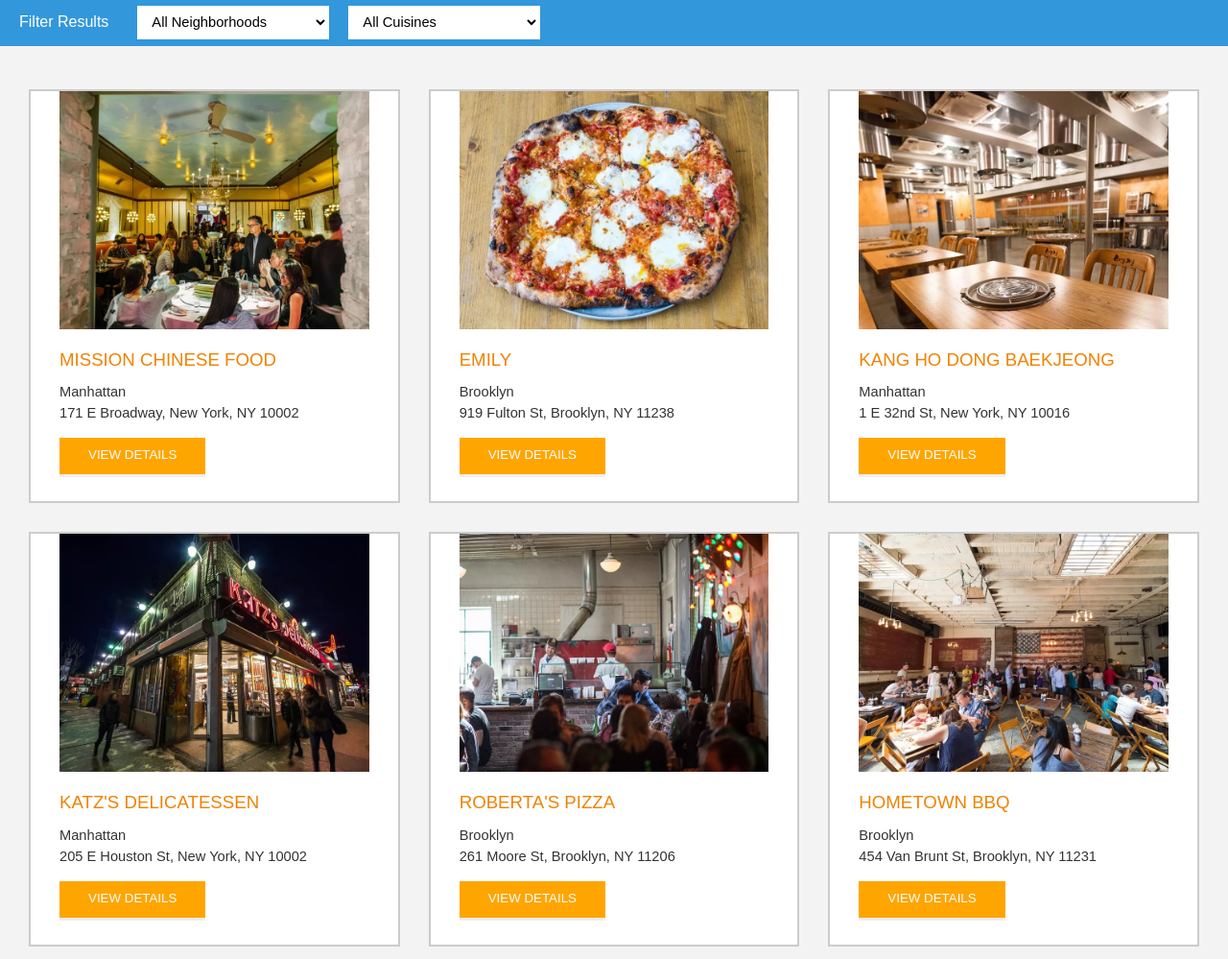
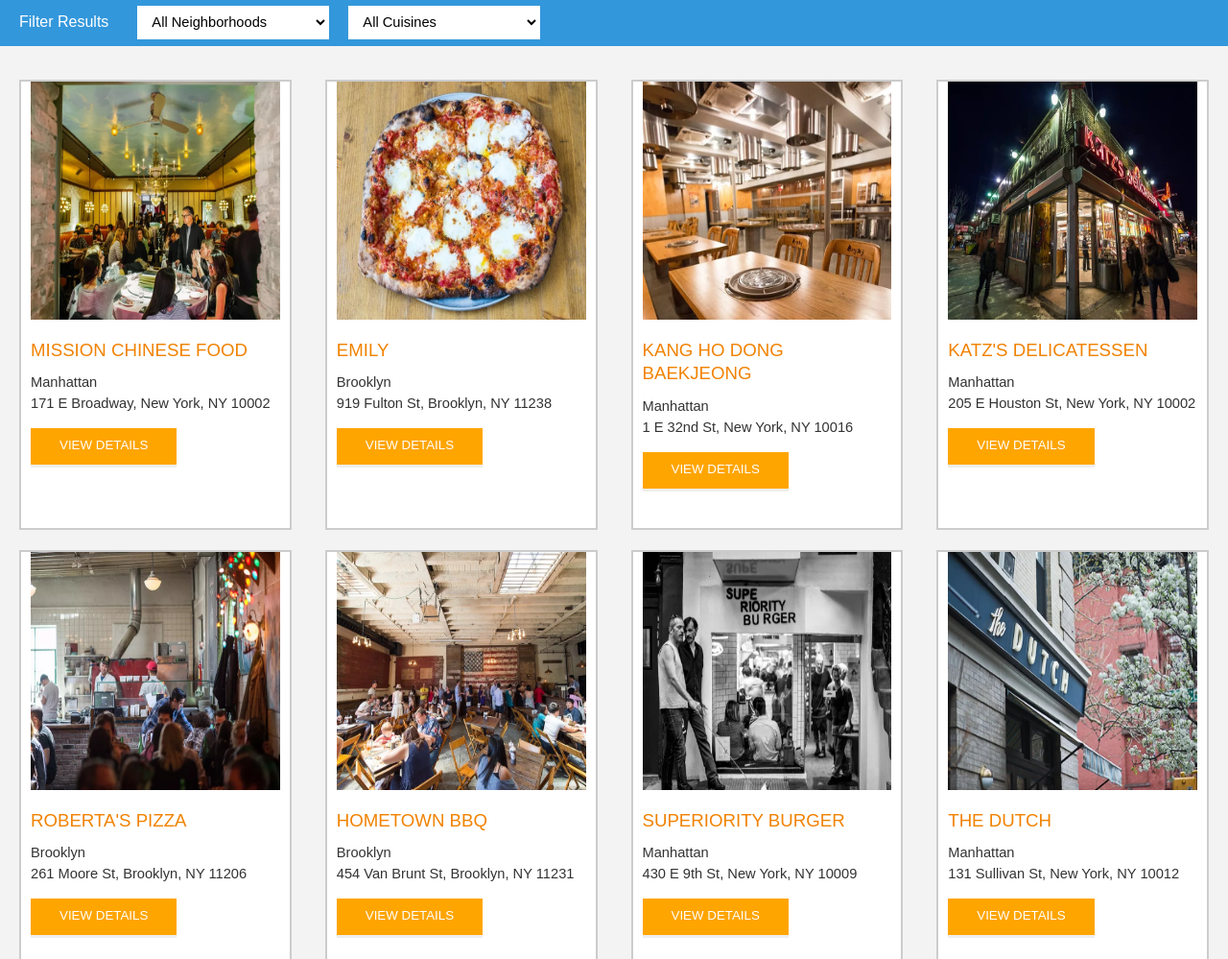
Before and after one commit to avastamin/PWA_restaurant-stage-1, a plain HTML site: page index.html in a window 1280 px wide. Shown: the part 482-1481 px from the top of the page at 96% size. Drawn offline with Linux system fonts and the light colour scheme; some packages are replaced by stand-ins of ours.

Commit message:
some work

```diff
--- a/css/styles.css
+++ b/css/styles.css
@@ -142,15 +142,27 @@ nav h1 a {
   flex-wrap: wrap;
 }
 #restaurants-list li {
-  background-color: #fff;
-  border: 2px solid #ccc;
   font-family: Arial,sans-serif;
-  margin: 5px;
-  padding: 0 10px 12px;
   min-height: 380px;
   text-align: left;
   width: 270px;
-  flex-grow: 1;
+	margin-left: auto;
+	margin-right: auto;
+	margin-bottom: 35px;
+}
+#restaurants-list li .list-inner-content{
+	background-color: #fff;
+	border: 2px solid #ccc;
+	margin: 5px;
+	padding: 0 10px 12px;
+	text-align: left;
+	height: 100%;
+}
+/* Clear floats after the columns */
+#restaurants-list:after {
+    content: "";
+    display: table;
+    clear: both;
 }
 #restaurants-list .restaurant-img {
   background-color: #ccc;
@@ -222,7 +234,7 @@ nav h1 a {
   line-height: 1.1;
 }
 #restaurant-img {
-	width: 90%;
+	width: 100%;
 }
 #restaurant-address {
   font-size: 12pt;
@@ -238,7 +250,7 @@ nav h1 a {
   padding: 2px 0;
   text-align: center;
   text-transform: uppercase;
-	width: 90%;
+	width: 100%;
 }
 #restaurant-container, #reviews-container {
   border-bottom: 1px solid #d9d9d9;
@@ -299,14 +311,20 @@ nav h1 a {
   /* ====================== Restaurant Listing ====================== */
   #restaurants-list {
     padding: 30px 15px 60px;
+		max-width: 100%;
   }
   #restaurants-list li {
-    margin: 15px;
-    padding: 0 30px 25px;
-    width: 270px;
+    margin-right: 2%;
+    width: 31.5%;
+		margin-bottom: 3%;
+		margin-left: 0;
   }
-
-
+	#restaurants-list li:nth-child(4n) {
+		  margin-right: 2%;
+	}
+	  #restaurants-list li:nth-child(3n) {
+			margin-right: 0px;
+		}
 	.inside #map-container {
 	  position: fixed;
 	  right: 0;
@@ -323,3 +341,17 @@ nav h1 a {
 		  padding: 140px 40px 30px;
 	}
 }
+
+@media only screen and (min-width: 980px) {
+	#restaurants-list li {
+    margin-right: 2%;
+    width: 23.5%;
+  }
+	#restaurants-list li:nth-child(3n) {
+		margin-right: 2%;
+	}
+	  #restaurants-list li:nth-child(4n) {
+			margin-right: 0px;
+		}
+
+}
--- a/js/main.js
+++ b/js/main.js
@@ -153,30 +153,32 @@ fillRestaurantsHTML = (restaurants = self.restaurants) => {
 createRestaurantHTML = (restaurant) => {
 
   const li = document.createElement('li');
+  const div = document.createElement('div');
+  div.className = 'list-inner-content';
   const image = document.createElement('img');
   image.className = 'restaurant-img';
   image.src = DBHelper.imageUrlForRestaurant(restaurant);
   image.alt = restaurant.name + ' Restaurant';
-  li.append(image);
+  div.append(image);
 
   const name = document.createElement('h1');
   name.innerHTML = restaurant.name;
-  li.append(name);
+  div.append(name);
 
   const neighborhood = document.createElement('p');
   neighborhood.innerHTML = restaurant.neighborhood;
-  li.append(neighborhood);
+  div.append(neighborhood);
 
   const address = document.createElement('p');
   address.innerHTML = restaurant.address;
-  li.append(address);
+  div.append(address);
 
   const more = document.createElement('a');
   more.innerHTML = 'View Details';
   more.href = DBHelper.urlForRestaurant(restaurant);
 
-  li.append(more)
-
+  div.append(more)
+  li.append(div);
   return li;
 }
 
```
